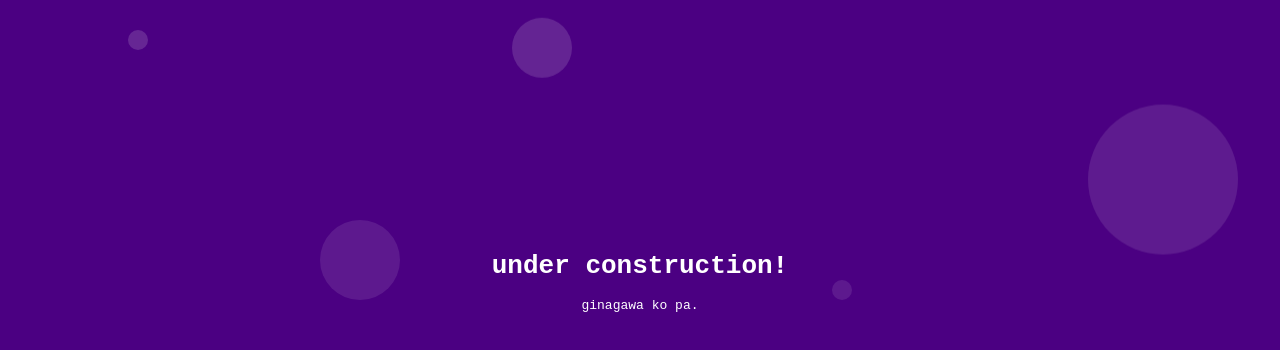
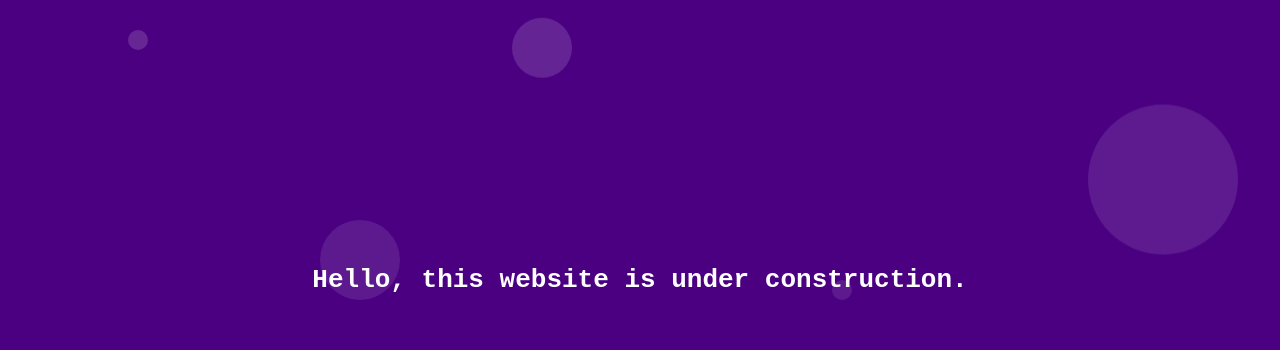
Before and after one commit to jnrveneracion/TheNextLetter, a plain HTML site: page index.html in a window 1280 px wide. Drawn offline with Linux system fonts and the light colour scheme; a web font is replaced by a local one.

Commit message:
Update index.html

```diff
--- a/index.html
+++ b/index.html
@@ -16,8 +16,7 @@
 <body>
     <!--  -->
     <div id="mainArea" class="mainArea">
-        <h1>under construction!</h1>
-        <p>ginagawa ko pa.</p>
+        <h1>Hello, this website is under construction.</h1>
     </div>
     <!--  -->
 
```
